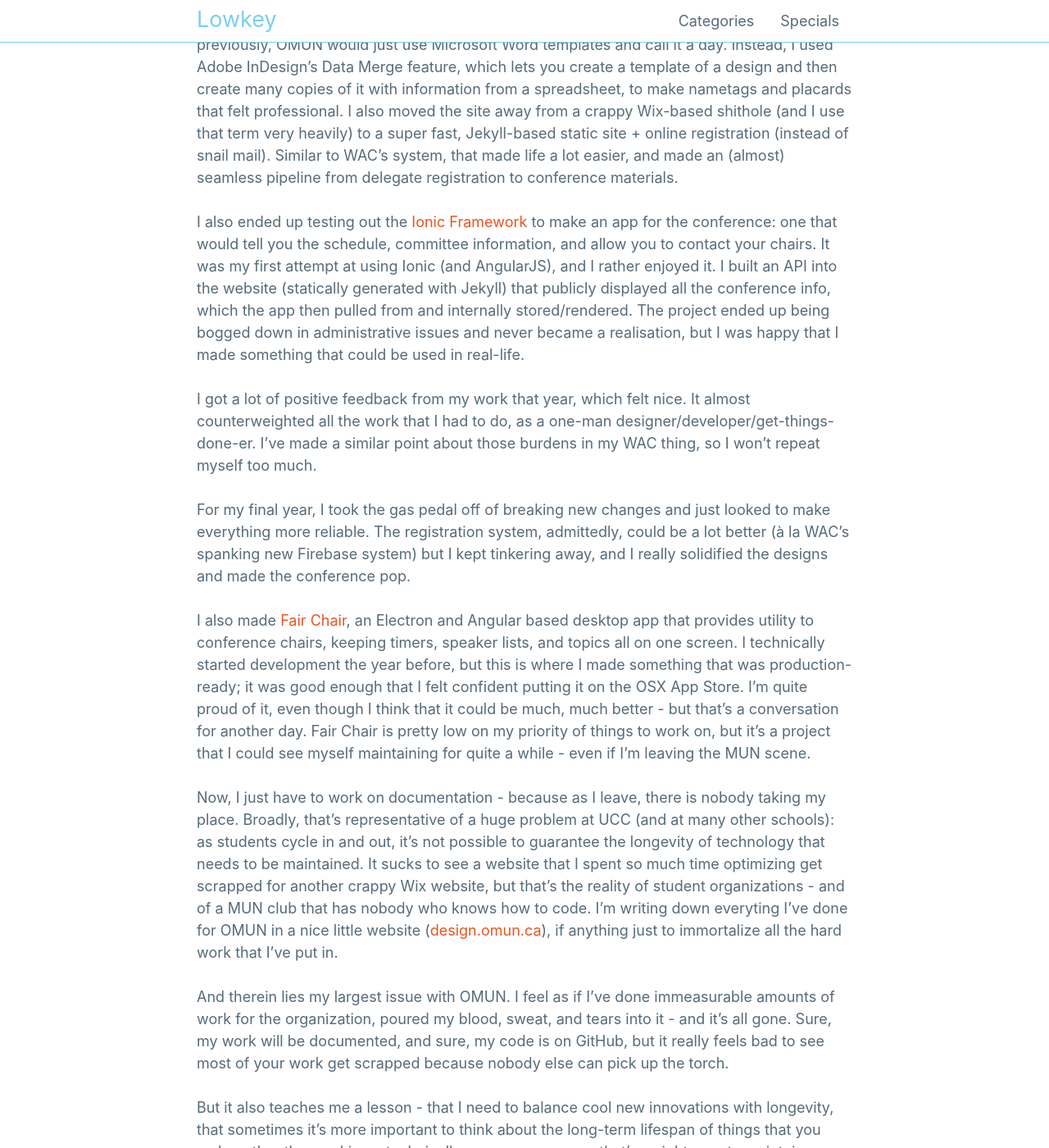
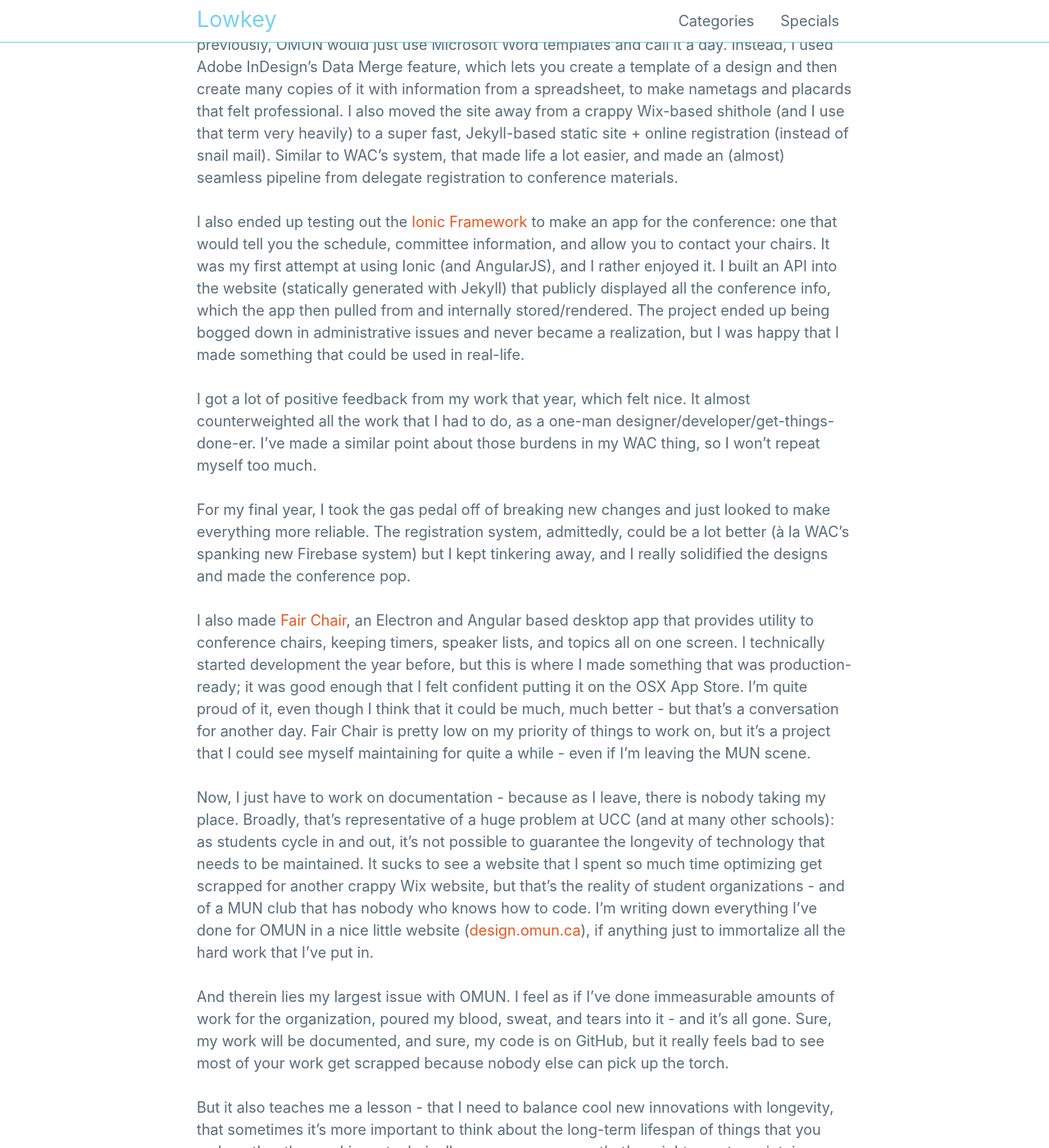
Before and after one commit to mattxwang/lowkey, a Jekyll site: the page built from _posts/2018-08-19-hindsight-omun.markdown, in a window 1280 px wide and 1400 px high, scrolled down 3408 px. Shown: the whole window at 82% size. Built offline with Jekyll 4.4.1, drawn with Linux system fonts in a browser that asks for light colours; some of the changed text lies outside the part shown.

Commit message:
woops, spelling!

```diff
--- a/_posts/2018-08-19-hindsight-omun.markdown
+++ b/_posts/2018-08-19-hindsight-omun.markdown
@@ -43,7 +43,7 @@
 
 Similar to my chairing experiences, I really kicked it off in my second year at OMUN. I iterated on the design from the previous year, but I took a lot more initiative in how the conference could get better. Firstly, I leveraged the software tools that we had at our disposal - previously, OMUN would just use Microsoft Word templates and call it a day. Instead, I used Adobe InDesign's Data Merge feature, which lets you create a template of a design and then create many copies of it with information from a spreadsheet, to make nametags and placards that felt professional. I also moved the site away from a crappy Wix-based shithole (and I use that term very heavily) to a super fast, Jekyll-based static site + online registration (instead of snail mail). Similar to WAC's system, that made life a lot easier, and made an (almost) seamless pipeline from delegate registration to conference materials.
 
-I also ended up testing out the [Ionic Framework](https://ionicframework.com/) to make an app for the conference: one that would tell you the schedule, committee information, and allow you to contact your chairs. It was my first attempt at using Ionic (and AngularJS), and I rather enjoyed it. I built an API into the website (statically generated with Jekyll) that publicly displayed all the conference info, which the app then pulled from and internally stored/rendered. The project ended up being bogged down in administrative issues and never became a realisation, but I was happy that I made something that could be used in real-life.
+I also ended up testing out the [Ionic Framework](https://ionicframework.com/) to make an app for the conference: one that would tell you the schedule, committee information, and allow you to contact your chairs. It was my first attempt at using Ionic (and AngularJS), and I rather enjoyed it. I built an API into the website (statically generated with Jekyll) that publicly displayed all the conference info, which the app then pulled from and internally stored/rendered. The project ended up being bogged down in administrative issues and never became a realization, but I was happy that I made something that could be used in real-life.
 
 I got a lot of positive feedback from my work that year, which felt nice. It almost counterweighted all the work that I had to do, as a one-man designer/developer/get-things-done-er. I've made a similar point about those burdens in my WAC thing, so I won't repeat myself too much.
 
@@ -51,7 +51,7 @@
 
 I also made [Fair Chair](https://malsf21.github.io/fair-chair/), an Electron and Angular based desktop app that provides utility to conference chairs, keeping timers, speaker lists, and topics all on one screen. I technically started development the year before, but this is where I made something that was production-ready; it was good enough that I felt confident putting it on the OSX App Store. I'm quite proud of it, even though I think that it could be much, much better - but that's a conversation for another day. Fair Chair is pretty low on my priority of things to work on, but it's a project that I could see myself maintaining for quite a while - even if I'm leaving the MUN scene.
 
-Now, I just have to work on documentation - because as I leave, there is nobody taking my place. Broadly, that's representative of a huge problem at UCC (and at many other schools): as students cycle in and out, it's not possible to guarantee the longevity of technology that needs to be maintained. It sucks to see a website that I spent so much time optimizing get scrapped for another crappy Wix website, but that's the reality of student organizations - and of a MUN club that has nobody who knows how to code. I'm writing down everyting I've done for OMUN in a nice little website ([design.omun.ca](https://design.omun.ca/)), if anything just to immortalize all the hard work that I've put in.
+Now, I just have to work on documentation - because as I leave, there is nobody taking my place. Broadly, that's representative of a huge problem at UCC (and at many other schools): as students cycle in and out, it's not possible to guarantee the longevity of technology that needs to be maintained. It sucks to see a website that I spent so much time optimizing get scrapped for another crappy Wix website, but that's the reality of student organizations - and of a MUN club that has nobody who knows how to code. I'm writing down everything I've done for OMUN in a nice little website ([design.omun.ca](https://design.omun.ca/)), if anything just to immortalize all the hard work that I've put in.
 
 And therein lies my largest issue with OMUN. I feel as if I've done immeasurable amounts of work for the organization, poured my blood, sweat, and tears into it - and it's all gone. Sure, my work will be documented, and sure, my code is on GitHub, but it really feels bad to see most of your work get scrapped because nobody else can pick up the torch.
 
```
Also changed, not shown: other parts of _posts/2018-08-19-hindsight-omun.markdown (+1 -1 lines).
